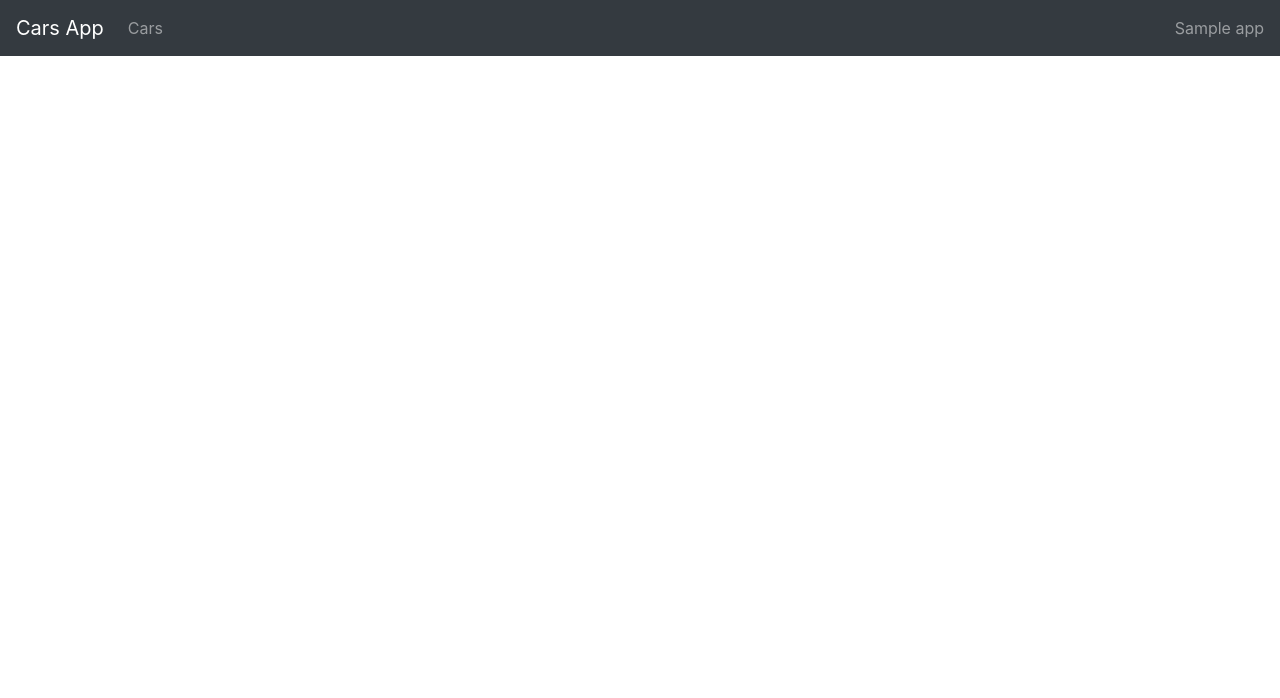
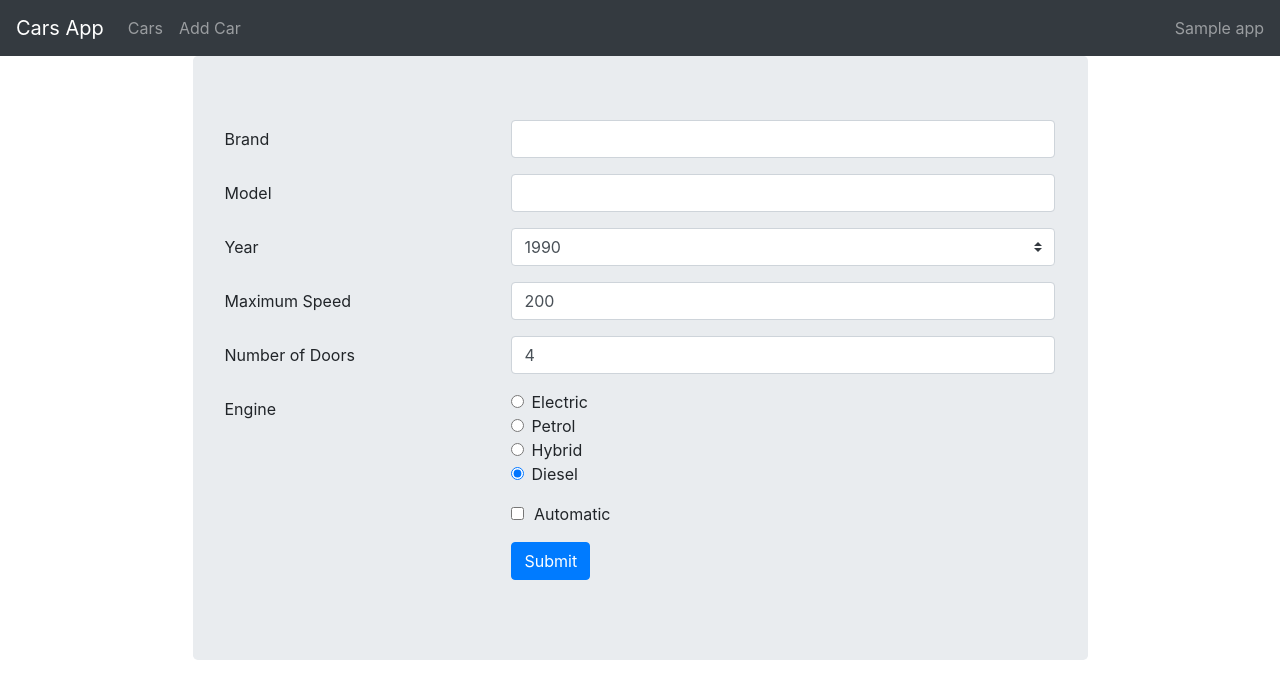
Before and after one commit to Vivify-Ideas/vivify-academy-cars, a Vue app: page /add in a window 1280 px wide. Shown: the top 698 px of the page. Built offline with nearby package versions, Linux system fonts and the light colour scheme.

Commit message:
Zadatak 3

```diff
--- a/src/App.vue
+++ b/src/App.vue
@@ -1,8 +1,10 @@
 <template>
   <div id="app">
     <nav-bar />
-    <div class="container-fluid">
-      <router-view />
+    <div class="container">
+      <div class="col-sm-10 offset-sm-1">
+        <router-view />
+      </div>
     </div>
   </div>
 </template>
--- /dev/null
+++ b/src/components/CarForm.vue
@@ -0,0 +1,101 @@
+<template>
+  <form @submit.prevent="onSubmit" class="jumbotron">
+    <div class="form-group row">
+      <label class="col-4 col-form-label" for="brand">Brand</label>
+      <div class="col-8">
+        <input id="brand" name="brand" type="text" class="form-control here" required="required" v-model="car.brand">
+      </div>
+    </div>
+    <div class="form-group row">
+      <label for="model" class="col-4 col-form-label">Model</label>
+      <div class="col-8">
+        <input id="model" name="model" type="text" class="form-control here" v-model="car.model">
+      </div>
+    </div>
+    <div class="form-group row">
+      <label for="year" class="col-4 col-form-label">Year</label>
+      <div class="col-8">
+        <select id="year" name="year" class="custom-select" required="required" v-model="car.year">
+          <option v-for="year in years" :value="year" :key="year">{{ year }}</option>
+        </select>
+      </div>
+    </div>
+    <div class="form-group row">
+      <label for="speed" class="col-4 col-form-label">Maximum Speed</label>
+      <div class="col-8">
+        <input id="speed" name="speed" type="number" class="form-control here" required="required" v-model="car.maxSpeed">
+      </div>
+    </div>
+    <div class="form-group row">
+      <label for="doors" class="col-4 col-form-label">Number of Doors</label>
+      <div class="col-8">
+        <input id="doors" name="doors" type="number" class="form-control here" required="required" v-model="car.numberOfDoors">
+      </div>
+    </div>
+    <div class="form-group row">
+      <label class="col-4 col-form-label">Engine</label>
+      <div class="col-8">
+        <div class="form-check">
+          <label class="form-check-label">
+            <input name="engine" type="radio" required="required" class="form-check-input" value="electric" v-model="car.engine">
+            Electric
+          </label>
+        </div>
+        <div class="form-check">
+          <label class="form-check-label">
+            <input name="engine" type="radio" required="required" class="form-check-input" value="petrol" v-model="car.engine">
+            Petrol
+          </label>
+        </div>
+        <div class="form-check">
+          <label class="form-check-label">
+            <input name="engine" type="radio" required="required" class="form-check-input" value="hybrid" v-model="car.engine">
+            Hybrid
+          </label>
+        </div>
+        <div class="form-check">
+          <label class="form-check-label">
+            <input name="engine" type="radio" required="required" class="form-check-input" value="diesel" v-model="car.engine">
+            Diesel
+          </label>
+        </div>
+      </div>
+    </div>
+    <div class="form-group row">
+      <div class="col-4"></div>
+      <div class="col-8">
+        <div class="form-check form-check-inline">
+          <label class="form-check-label">
+            <input name="automatic" type="checkbox" class="form-check-input" value="true" v-model="car.isAutomatic">
+            Automatic
+          </label>
+        </div>
+      </div>
+    </div>
+    <div class="form-group row">
+      <div class="offset-4 col-8">
+        <button name="submit" type="submit" class="btn btn-primary">Submit</button>
+      </div>
+    </div>
+  </form>
+</template>
+
+<script>
+export default {
+  props: {
+    car: Object
+  },
+
+  data () {
+    return {
+      years: Array(29).fill(1990).map((n, i) => n + i)
+    }
+  },
+
+  methods: {
+    onSubmit () {
+      this.$emit('onSubmit')
+    }
+  }
+}
+</script>
--- a/src/components/CarList.vue
+++ b/src/components/CarList.vue
@@ -1,6 +1,6 @@
 <template>
   <div class="row">
-    <div class="card col-md-2" v-for="car in cars" :key="car.id">
+    <div class="card col-md-4" v-for="car in cars" :key="car.id">
       <div class="card-body">
         <h5 class="card-title">{{ car.brand }}</h5>
         <p class="card-text">Model: {{ car.model }}</p>
--- a/src/components/NavBar.vue
+++ b/src/components/NavBar.vue
@@ -8,6 +8,9 @@
       <ul class="navbar-nav mr-auto">
         <li class="nav-item">
           <router-link :to="{ name: 'cars' }" class="nav-link">Cars <span class="sr-only">(current)</span></router-link>
+        </li>
+        <li class="nav-item">
+          <router-link :to="{ name: 'add' }" class="nav-link">Add Car</router-link>
         </li>
       </ul>
       <span class="navbar-text">
--- /dev/null
+++ b/src/containers/AddCar.vue
@@ -0,0 +1,45 @@
+<template>
+  <div>
+    <car-form :car="car" @onSubmit="addCar"></car-form>
+  </div>
+</template>
+
+<script>
+import CarForm from '../components/CarForm.vue'
+import { cars } from '../services/cars'
+
+export default {
+  components: {
+    CarForm
+  },
+
+  data () {
+    return {
+      car: {
+        brand: '',
+        model: '',
+        maxSpeed: 200,
+        year: 1990,
+        isAutomatic: false,
+        numberOfDoors: 4,
+        engine: 'diesel'
+      }
+    }
+  },
+
+  methods: {
+    addCar () {
+      cars.add(this.car)
+        .then((success) => {
+          this.redirectToCars()
+        }).catch((error) => {
+          console.log(error)
+        })
+    },
+
+    redirectToCars () {
+      this.$router.push({ name: 'cars' })
+    }
+  }
+}
+</script>
--- a/src/router.js
+++ b/src/router.js
@@ -2,12 +2,14 @@
 import VueRouter from 'vue-router'
 
 import AppCars from './containers/AppCars.vue'
+import AddCar from './containers/AddCar.vue'
 
 Vue.use(VueRouter)
 
 const routes = [
   { path: '/', redirect: '/cars', name: 'home' },
-  { path: '/cars', component: AppCars, name: 'cars' }
+  { path: '/cars', component: AppCars, name: 'cars' },
+  { path: '/add', component: AddCar, name: 'add' }
 ]
 
 export const router = new VueRouter({
--- a/src/services/cars.js
+++ b/src/services/cars.js
@@ -8,6 +8,10 @@
   getAll () {
     return axios.get('cars')
   }
+
+  add (car) {
+    return axios.post('cars', car)
+  }
 }
 
 export const cars = new Cars()
```
